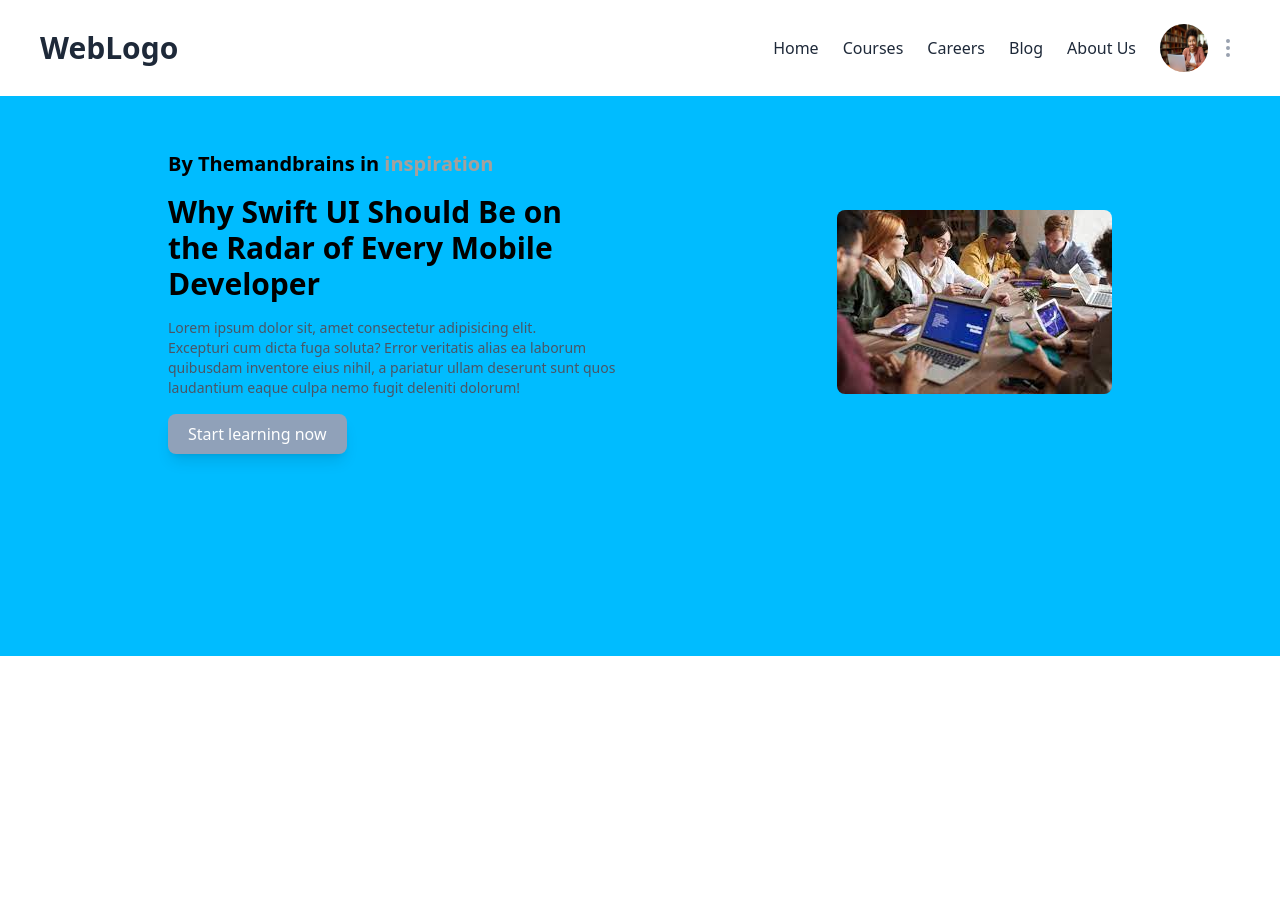
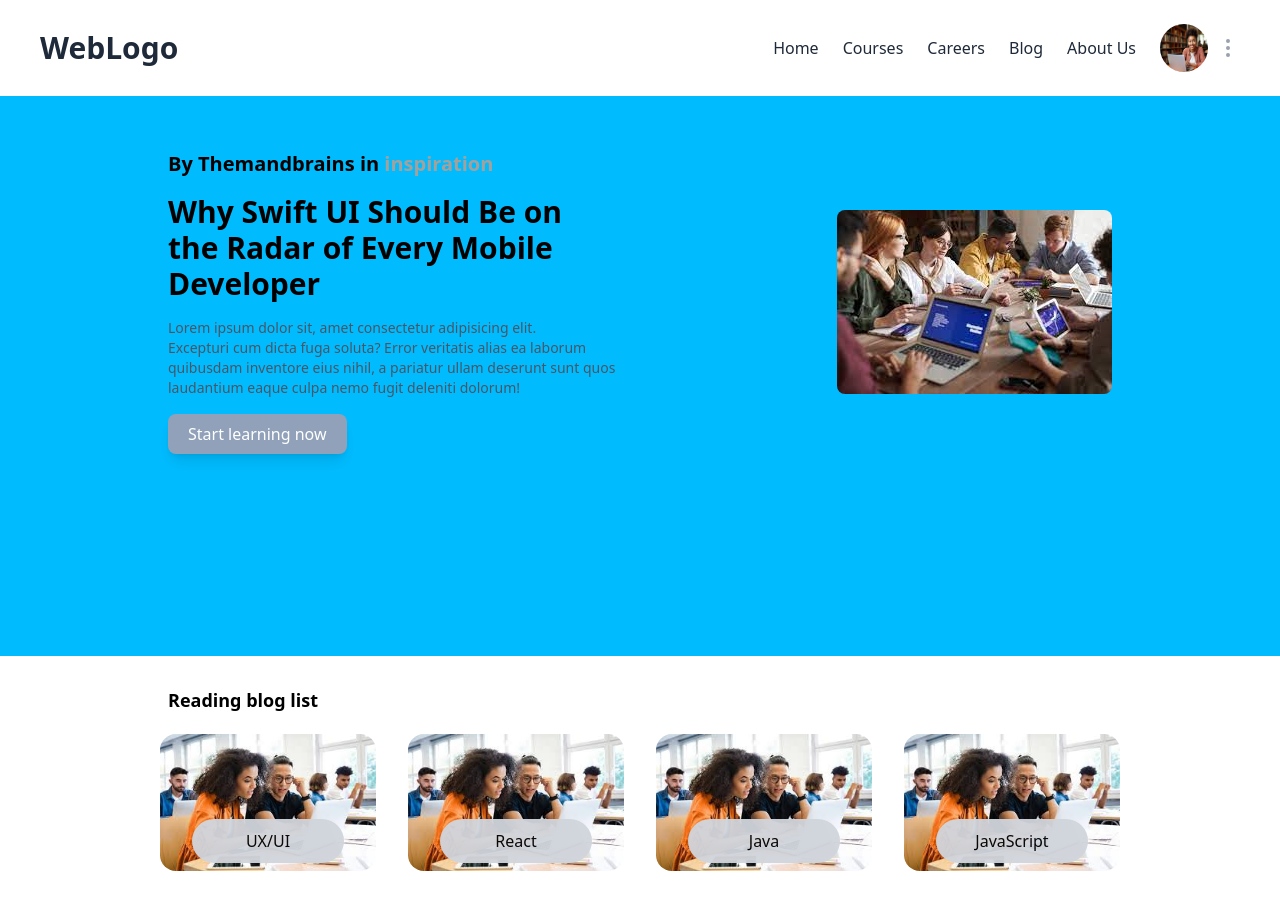
Before and after one commit to IncridableAcuman/codeiz_study, a React (Vite) app in the folder client/: page /blog in a window 1280 px wide. Before the commit the page ends 800 px from the top, so only its background shows below. Built offline with nearby package versions, Linux system fonts and the light colour scheme.

Commit message:
e-learning

```diff
--- a/client/src/pages/blog/Blog.jsx
+++ b/client/src/pages/blog/Blog.jsx
@@ -1,14 +1,23 @@
 import React from 'react'
 import Navbar from '../../components/Navbar'
 import BlogHeader from './BlogHeader'
+import BlogList from './BlogList'
 
 const Blog = () => {
   return (
     <>
     <div className="">
         <Navbar/>
+        {/* blog header */}
         <div className="paddingCnt bg-sky-400 min-h-[70vh]">
             <BlogHeader/>
+        </div>
+        {/* blog list */}
+        <div className="paddingCnt">
+          <h2 className='pb-5 pl-5 lg:pl-10 text-lg font-bold'>Reading blog list</h2>
+          <div className="">
+            <BlogList/>
+          </div>
         </div>
     </div>
     </>
--- a/client/src/pages/blog/BlogList.jsx
+++ b/client/src/pages/blog/BlogList.jsx
@@ -1,8 +1,25 @@
 import React from 'react'
 
 const BlogList = () => {
+  const data=[
+    {img:"./a.png",title:"UX/UI"},
+    {img:"./a.png",title:"React"},
+    {img:"./a.png",title:"Java"},
+    {img:"./a.png",title:"JavaScript"},
+  ]
   return (
-    <div>BlogList</div>
+    <>
+    <div className="grid grid-cols-1 sm:grid-cols-2 md:grid-cols-3 lg:grid-cols-4 gap-4 sm:gap-6 lg:gap-8 px-4 sm:px-6 lg:px-8">
+      {
+        data.map((item,index)=>(
+          <div className="relative pb-2" key={index}>
+            <img src={item.img} alt={item.title} className=' w-full h-auto object-cover rounded-2xl' />
+              <button className=' absolute bottom-4 left-4 right-4 sm:left-6 sm:right-6 lg:left-8 lg:right-8 p-2 rounded-full sm:p-2.5 text-sm sm:text-base text-center truncate bg-gray-300 opacity-95'>{item.title}</button>
+          </div>
+        ))
+      }
+    </div>
+    </>
   )
 }
 
```
